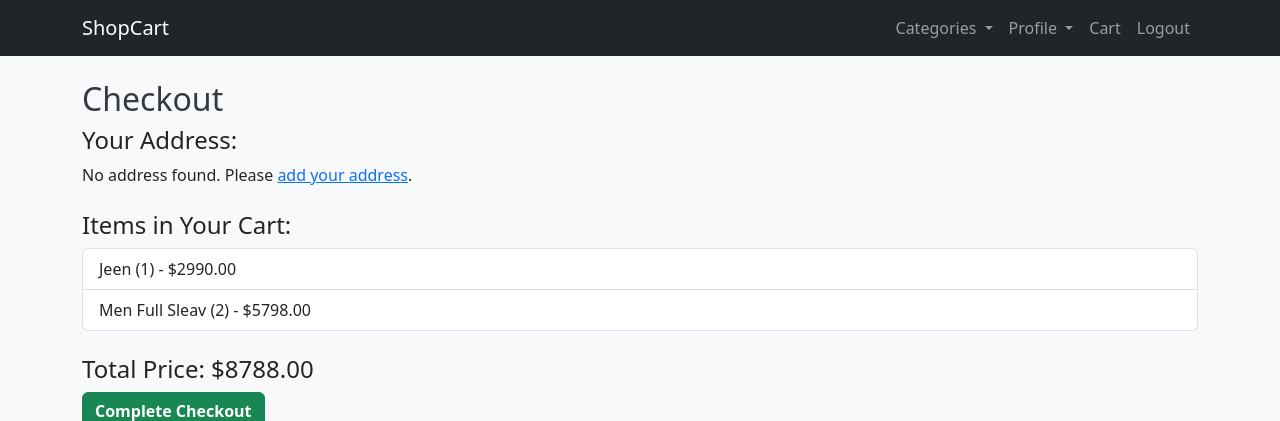
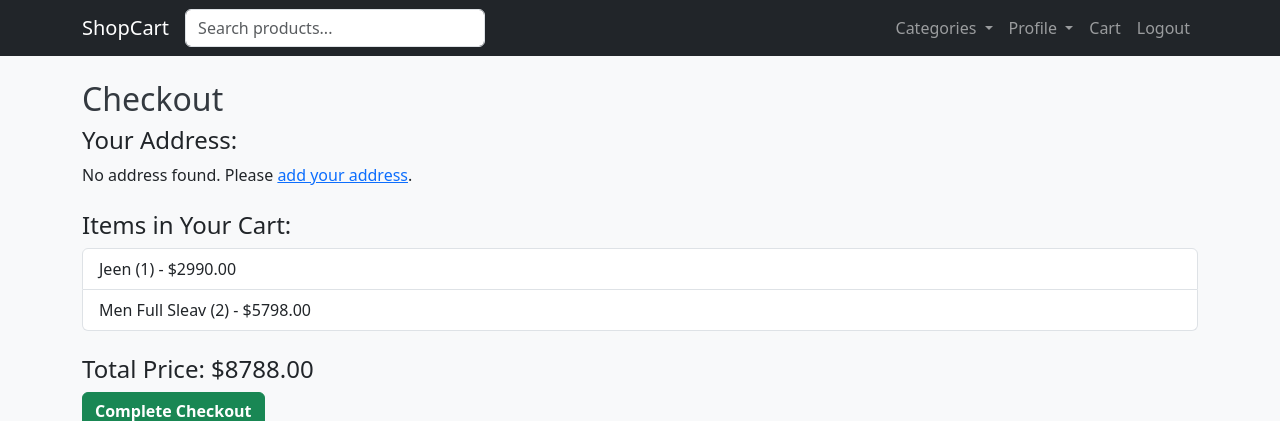
Before and after one commit to sreenath-pydev/shop_cart, a Django app: page /checkout/ in a window 1280 px wide. Shown: the top 421 px of the page. Run offline with Django 5.2, Linux system fonts and the light colour scheme; a user stored in the database is signed in; data comes from the database, SQL or seed files in the repository; some libraries are stand-ins or nearby versions.

Commit message:
Implemented live search functionality with debounce effect
- Added live search feature to display product results as the user types.
- Implemented a debounce mechanism to prevent excessive API calls by introducing a 300ms delay.
- Display search results dynamically, showing product name, image, and price.
- Added error handling to display a user-friendly message if search results fail to load.
- Cleared search results when the input is empty.
- Updated HTML structure to include search input and results dropdown in the navbar.
- Created `SearchView` in Django to handle search queries and return matching products from the database.

```diff
--- a/app/static/app/css/styles.css
+++ b/app/static/app/css/styles.css
@@ -69,6 +69,21 @@ h2 {
     font-size: 1rem;
     font-weight: bold;
 }
+/* Live search */
+.SearchInput {
+    width: 300px;
+    position: relative;
+}
+
+#searchResults {
+    width: 100%;
+    max-height: 400px;
+    overflow-y: auto;
+    position: absolute;
+    top: 100%;
+    left: 0;
+    z-index: 1000;
+}
 
 /* Responsive styles for small screens */
 @media (max-width: 768px) {
--- a/app/static/app/js/myscript.js
+++ b/app/static/app/js/myscript.js
@@ -34,3 +34,69 @@ $(document).ready(function(){
         }
     });
 });
+
+// Live Search
+let searchTimeout;
+function handleLiveSearch(event) {
+    clearTimeout(searchTimeout)
+    const searchQuery = event.target.value.trim();
+    console.log(searchQuery);
+    if (searchQuery.length > 0) {
+        searchTimeout = setTimeout(() => {
+            fetch(`/search/?q=${encodeURIComponent(searchQuery)}`)
+                .then(response => {
+                    if (!response.ok) throw new Error('Failed to fetch search results');
+                    return response.json();
+                })
+                .then(data => {
+                    displaySearchResults(data);
+                })
+                .catch(error => {
+                    console.error('Error:', error);
+                    displaySearchError('Failed to load search results.');
+                });
+        }, 300);
+    } else {
+        clearSearchResults();
+    }
+}
+
+// Function to display search results
+function displaySearchResults(data) {
+    const resultsContainer = document.getElementById('searchResults');
+    console.log(resultsContainer);
+    resultsContainer.innerHTML = '';
+
+    if (data && data.products.length > 0) {
+        data.products.forEach(product => {
+            const resultItem = document.createElement('a');
+            resultItem.className = 'dropdown-item d-flex align-items-center';
+            resultItem.href = `/product/${product.id}`;
+            resultItem.innerHTML = `
+                <img src="/media/${product.image}" alt="${product.name}" class="me-3" style="width: 50px; height: 50px; object-fit: cover;">
+                <div>
+                    <h6 class="m-0">${product.name}</h6>
+                    <small class="text-muted">${product.price}</small>
+                </div>
+            `;
+
+            resultsContainer.appendChild(resultItem);
+        });
+        resultsContainer.classList.add('show');
+    } else {
+        resultsContainer.innerHTML = '<div class="dropdown-item text-center text-muted">No products found</div>';
+        resultsContainer.classList.add('show');
+    }
+}
+
+function displaySearchError(message) {
+    const resultsContainer = document.getElementById('searchResults');
+    resultsContainer.innerHTML = `<div class="dropdown-item text-danger">${message}</div>`;
+    resultsContainer.classList.add('show');
+}
+
+function clearSearchResults() {
+    const resultsContainer = document.getElementById('searchResults');
+    resultsContainer.innerHTML = '';
+    resultsContainer.classList.remove('show');
+}
--- a/app/templates/app/base.html
+++ b/app/templates/app/base.html
@@ -28,7 +28,26 @@
             <button class="navbar-toggler" type="button" data-bs-toggle="collapse" data-bs-target="#navbarNav" aria-controls="navbarNav" aria-expanded="false" aria-label="Toggle navigation">
                 <span class="navbar-toggler-icon"></span>
             </button>
+            <!--Live Search-->
+            <div class="nav-item">
+                <div class="position-relative SearchInput">
+                    <input
+                        id="liveSearchInput"
+                        oninput="handleLiveSearch(event)"
+                        class="form-control"
+                        type="search"
+                        placeholder="Search products..."
+                        aria-label="Search"
+                    >
+                    <div
+                        id="searchResults"
+                        class="dropdown-menu  mt-1 shadow"
+                        style="max-height: 400px;   overflow-y: auto;"
+                    ></div>
+                </div>
 
+            </div>
+            <!--Live Search End-->
             <div class="collapse navbar-collapse" id="navbarNav">
                 <ul class="navbar-nav ms-auto">
                     <li class="nav-item dropdown">
--- a/app/urls.py
+++ b/app/urls.py
@@ -14,10 +14,12 @@ from .views import (
     ProductDetailView,
     CheckoutView,
     UpdateAddressView,
+    SearchView,
 )
 
 urlpatterns = [
     path('', IndexView.as_view(), name='index'),
+    path('search/', SearchView.as_view(), name='search'),
     path('register/', RegisterView.as_view(), name='register'),
     path('login/', LoginUserView.as_view(), name='login'),
     path('logout/', LogoutView.as_view(), name='logout'),
--- a/app/views.py
+++ b/app/views.py
@@ -7,7 +7,7 @@ from .forms import UserRegistrationForm, AddressForm
 from .models import Product, CartItem, UserAddress
 from django.contrib import messages
 from django.utils.decorators import method_decorator
-
+from django.http import JsonResponse
 
 class IndexView(View):
     def get(self, request):
@@ -18,7 +18,6 @@ class IndexView(View):
             'men_products': men_products,
             'women_products': women_products
         })
-
 
 class CategoryView(View):
     def get(self, request, category_name):
@@ -189,3 +188,13 @@ class UpdateAddressView(View):
 
 def order_success(request):
     return render(request, 'app/order_success.html')
+
+class SearchView(View):
+    def get(self, request):
+        """Displays search results based on the query."""
+        query = request.GET.get("q")
+        if query:
+            products = Product.objects.filter(name__icontains=query)
+        else:
+            products = Product.objects.all()
+        return JsonResponse({"products": list(products.values())}, safe=False)
```
